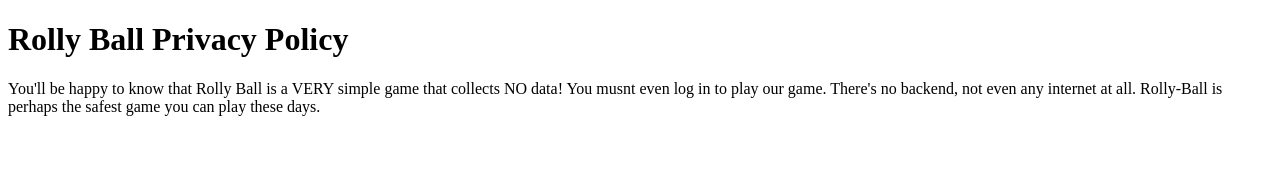
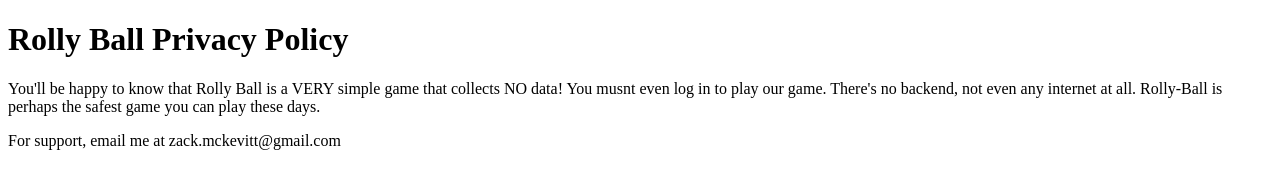
Before and after one commit to Zackagawea/Zackagawea.github.io, a plain HTML site: page index.html in a window 1280 px wide. Drawn offline with Linux system fonts and the light colour scheme.

Commit message:
Update index.html

```diff
--- a/index.html
+++ b/index.html
@@ -3,5 +3,6 @@
 <body>
 <h1>Rolly Ball Privacy Policy </h1>
 <p>You'll be happy to know that Rolly Ball is a VERY simple game that collects NO data! You musnt even log in to play our game. There's no backend, not even any internet at all. Rolly-Ball is perhaps the safest game you can play these days.</p>
-</body>
+  <p>For support, email me at zack.mckevitt@gmail.com</p>
+  </body>
 </html>
```
